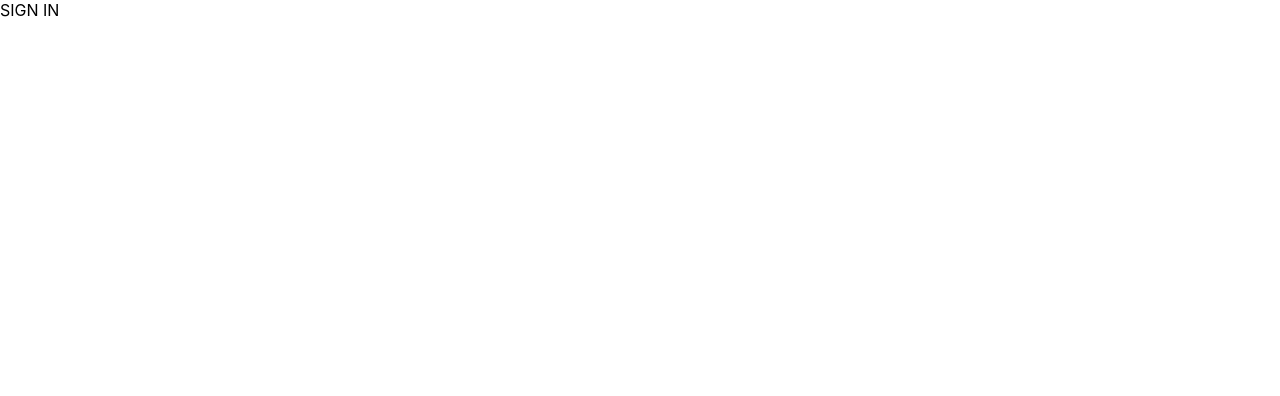
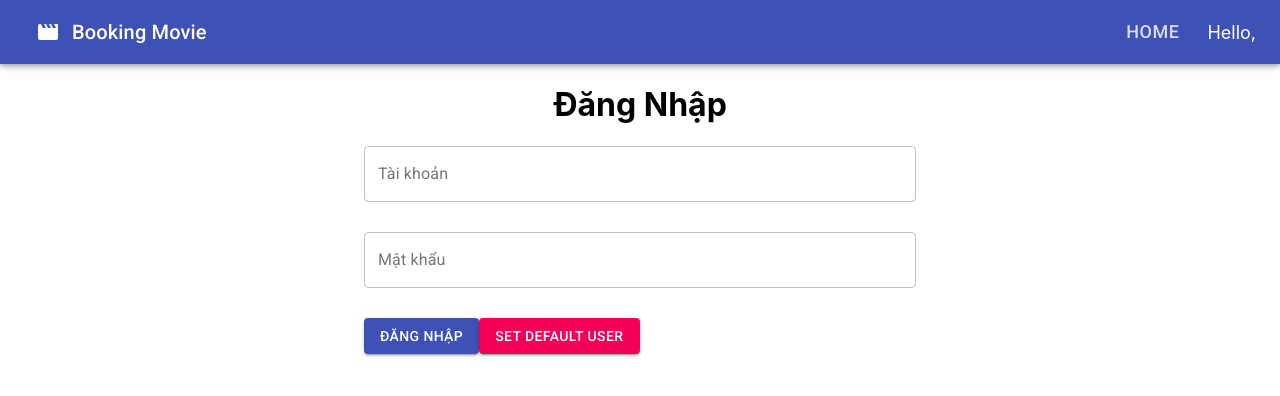
Before and after one commit to PhucDanh/BookingMovie, a React (Create React App) app: page /signin in a window 1280 px wide. Shown: the top 396 px of the page. Built offline with nearby package versions, Linux system fonts and the light colour scheme.

Commit message:
Update project

```diff
--- a/src/components/Header/index.jsx
+++ b/src/components/Header/index.jsx
@@ -1,8 +1,9 @@
-import React, { Component } from 'react'
+import React, { Component, Fragment } from 'react'
 import { NavLink } from "react-router-dom"
 import { AppBar, Toolbar, Typography, Button, IconButton, withStyles } from "@material-ui/core"
 import { Movie } from "@material-ui/icons"
 import { styles } from "./style"
+import { connect } from 'react-redux'
 
 class Header extends Component {
     render() {
@@ -17,12 +18,24 @@ class Header extends Component {
                         Booking Movie
                     </Typography>
                     <NavLink className={navLink} activeClassName={activeNavLink} component={Button} exact to="/">Home</NavLink>
-                    <NavLink className={navLink} activeClassName={activeNavLink} component={Button} exact to="/signin">Sign In</NavLink>
-                    <NavLink className={navLink} activeClassName={activeNavLink} component={Button} exact to="/signup">Sign Up</NavLink>
+
+                    {
+                        this.props.accountInfor ? (
+                            <span className={`${navLink} ${activeNavLink}`}>Hello, {this.props.accountInfor.hoTen}</span>
+                        ) : (
+                            <Fragment>
+                                <NavLink className={navLink} activeClassName={activeNavLink} component={Button} exact to="/signin">Sign In</NavLink>
+                                <NavLink className={navLink} activeClassName={activeNavLink} component={Button} exact to="/signup">Sign Up</NavLink>
+                            </Fragment>
+                        )
+                    }
+
                 </Toolbar>
             </AppBar>
         )
     }
 }
 
-export default withStyles(styles)(Header);
+const mapStateToProps = (state) => ({accountInfor: state.myAccount.accountInfor})
+
+export default connect(mapStateToProps)(withStyles(styles)(Header));
--- a/src/components/VerticalTab/index.jsx
+++ b/src/components/VerticalTab/index.jsx
@@ -2,6 +2,7 @@ import React, { Component } from 'react'
 import PropTypes from 'prop-types';
 import { Box, Typography, Tab, Tabs, Avatar } from '@material-ui/core';
 import VerticalTabItem from '../VerticalTabItem';
+import { Alert } from '@material-ui/lab';
 
 function TabPanel(props) {
     const { children, value, index, ...other } = props;
@@ -84,7 +85,7 @@ export default class VerticalTab extends Component {
                                             color: "#ff6347",
                                             fontSize: "25px",
                                             fontStyle: "italic",
-                                            fontWeight: "900"
+                                            fontWeight: "900",
                                         }}
                                     >{item.diaChi}</Typography>
                                     <VerticalTabItem
@@ -97,7 +98,7 @@ export default class VerticalTab extends Component {
                             )
                         } else return (
                             <TabPanel key={i} value={this.state.value} index={i} >
-                                <Typography>Không có suất chiếu</Typography>
+                                <Alert severity="info">Không có suất chiếu !!!</Alert>
                             </TabPanel>
                         );
                     })
--- a/src/components/VerticalTabItem/index.jsx
+++ b/src/components/VerticalTabItem/index.jsx
@@ -7,8 +7,6 @@ import { NavLink } from 'react-router-dom'
 import { createAction } from '../../store/action/action'
 import { actionType } from '../../store/type/type'
 import { connect } from 'react-redux'
-
-// check github
 class VerticalTabItem extends Component {
     constructor(props) {
         super(props);
--- /dev/null
+++ b/src/store/action/auth.js
@@ -0,0 +1,43 @@
+import axios from "axios";
+import { actionType } from "../type/type";
+import { createAction } from "../action/action"
+
+
+export const signIn = (userLogin, callBack) => {
+    return (dispatch) => {
+        axios({
+            method: "POST",
+            url: "https://movienew.cybersoft.edu.vn/api/QuanLyNguoiDung/DangNhap",
+            data: userLogin,
+            headers: {
+                TokenCybersoft: localStorage.getItem("tokenCyberSoft"),
+            },
+        }).then((res) => {
+            console.log(res.data.content);
+            dispatch(createAction(
+                actionType.SET_ME,
+                res.data.content
+            ));
+            localStorage.setItem("token", res.data.accessToken);
+            callBack();
+        }).catch((err) => {
+            console.log("error sign in",{...err});
+            alert(err.response.data.content);
+        })
+    }
+}
+
+export const fetchMe = (dispatch) => {
+    try {
+        const res = axios({
+            method: "POST",
+            url: "https://elearning0706.cybersoft.edu.vn/api/QuanLyNguoiDung/ThongTinNguoiDung",
+        });
+        dispatch(createAction(
+            actionType.SET_ME,
+            res.data
+        ));
+    } catch (err) {
+        console.log("error get user infor",{...err})
+    }
+}
--- a/src/store/reducers/myAccount.js
+++ b/src/store/reducers/myAccount.js
@@ -1,13 +1,17 @@
 import { actionType } from "../type/type";
 
 const initialState = {
-    movieList : {}
+    ticketDetail : {},
+    accountInfor: {}
 };
 
 const reducer = (state = initialState, action) => {
     switch(action.type) {
         case actionType.SET_TICKET_DETAIL:
-            state.movieList = {...action.payload};
+            state.ticketDetail = {...action.payload};
+            return {...state};
+        case actionType.SET_ME:
+            state.accountInfor = {...action.payload};
             return {...state};
         default:
             return state;
--- a/src/store/type/type.js
+++ b/src/store/type/type.js
@@ -4,4 +4,5 @@ export const actionType = {
     SET_MOVIE_BANNER: "SET_MOVIE_BANNER",
     SET_MOVIE_CINEMA: "SET_MOVIE_CINEMA",
     SET_TICKET_DETAIL: "SET_TICKET_DETAIL",
+    SET_ME: "SET_ME"
 }
--- a/src/views/Signin/index.jsx
+++ b/src/views/Signin/index.jsx
@@ -1,11 +1,86 @@
-import React, { Component } from 'react'
+import React, { Component, Fragment } from 'react'
+import { TextField, Container, Button } from '@material-ui/core'
+import Header from "../../components/Header"
+import { signIn } from '../../store/action/auth';
+import { connect } from 'react-redux';
 
-export default class SignIn extends Component {
+class SignIn extends Component {
+    constructor(props) {
+        super(props);
+        this.state = {
+            formSignIn: {
+                taiKhoan: "",
+                matKhau: "",
+            }
+        }
+    }
+
+    handleChange = (event) => {
+        console.log(event.target.name , event.target.value);
+        this.setState({
+            formSignIn: {
+                ...this.state.formSignIn,
+                [event.target.name]: event.target.value
+            }
+        })
+    }
+
+    handleSubmit = (event) => {
+        event.preventDefault();
+        this.props.dispatch(signIn(this.state.formSignIn, () => {
+            this.props.history.push("/");
+        }));
+    }
+
+    handleSetDefaultUser = () => {
+        this.setState({
+            formSignIn: {
+                taiKhoan: "danhngo2302",
+                matKhau: "12345678",
+            }
+        })
+    }
+
     render() {
         return (
-            <div>
-                SIGN IN
-            </div>
+            <Fragment>
+                <Header></Header>
+                <h1 style={{ textAlign: "center" }}>Đăng Nhập</h1>
+                <Container maxWidth="sm">
+                    <form onSubmit={this.handleSubmit}>
+                        <div style={{ marginBottom: 30 }}>
+                            <TextField
+                                onChange={this.handleChange}
+                                value={this.state.formSignIn.taiKhoan}
+                                name="taiKhoan"
+                                fullWidth
+                                label="Tài khoản"
+                                variant="outlined"
+                                />
+                        </div>
+                        <div style={{ marginBottom: 30 }}>
+                            <TextField
+                                onChange={this.handleChange}
+                                value={this.state.formSignIn.matKhau}
+                                name="matKhau"
+                                fullWidth
+                                label="Mật khẩu"
+                                variant="outlined"
+                            />
+                        </div>
+                        <div>
+                            <Button type="submit" variant="contained" color="primary">
+                                Đăng Nhập
+                            </Button>
+                            <Button type="button" onClick={this.handleSetDefaultUser} variant="contained" color="secondary">
+                                Set Default User
+                            </Button>
+                        </div>
+                    </form>
+                </Container>
+            </Fragment>
         )
     }
 }
+
+export default connect()(SignIn)
--- a/src/views/Signup/index.jsx
+++ b/src/views/Signup/index.jsx
@@ -1,13 +1,99 @@
-import React, { Component } from 'react'
+import React, { Component, Fragment } from 'react'
+import { Container, TextField, Button, withStyles } from '@material-ui/core'
 import Header from '../../components/Header'
+import { styles } from "./style"
+import axios from 'axios';
 
-export default class SignUp extends Component {
+class SignUp extends Component {
+    constructor(props) {
+        super(props);
+        this.state = {
+            formValue: {
+                taiKhoan: "",
+                matKhau: "",
+                hoTen: "",
+                soDt: "",
+                email: "",
+                maNhom: "GP01"
+            }
+        }
+    }
+
+    handleChange = (event) => {
+        this.setState({
+            formValue: {
+                ...this.state.formValue,
+                [event.target.name]: event.target.value
+            }
+        })
+    }
+
+    handleSubmit = (event) => {
+        // Ngăn việc load lại trang khi submit dữ liệu
+        event.preventDefault();
+        axios({
+            method: "POST",
+            url: "https://movienew.cybersoft.edu.vn/api/QuanLyNguoiDung/DangKy",
+            data: this.state.formValue,
+            headers: {
+                TokenCybersoft: localStorage.getItem("tokenCyberSoft"),
+            },
+        }).then((res) => {
+            console.log(res);
+        }).catch((err) => {
+            console.log({...err})
+        })
+    }
+
+    handleSetDefaultUser = () => {
+        this.setState({
+            formValue: {
+                taiKhoan: "danhngo2302",
+                matKhau: "12345678",
+                hoTen: "Ngo Phuc Danh",
+                soDt: "01233458829",
+                email: "danhngo2302@gmail.com",
+                maNhom: "GP01"
+            }
+        })
+    }
+
     render() {
+        const { formInput } = this.props.classes;
         return (
-            <div>
-                <Header/>
-                SIGN UP
-            </div>
+            <Fragment>
+                <Header />
+                <Container maxWidth="sm">
+                    <h1>Đăng Ký</h1>
+                    <form onSubmit={this.handleSubmit}>
+                        <div className={formInput} >
+                            <TextField onChange={this.handleChange} name="taiKhoan" value={this.state.formValue.taiKhoan} fullWidth label="Tài khoản" variant="outlined" />
+                        </div>
+                        <div className={formInput} >
+                            <TextField onChange={this.handleChange} name="matKhau" value={this.state.formValue.matKhau} fullWidth type="password" label="Mật khẩu" variant="outlined" />
+                        </div>
+                        <div className={formInput} >
+                            <TextField onChange={this.handleChange} name="hoTen" value={this.state.formValue.hoTen} fullWidth label="Họ Tên" variant="outlined" />
+                        </div>
+                        <div className={formInput} >
+                            <TextField onChange={this.handleChange} name="email" value={this.state.formValue.email} fullWidth label="Email" variant="outlined" />
+                        </div>
+                        <div className={formInput} >
+                            <TextField onChange={this.handleChange} name="soDt" value={this.state.formValue.soDt} fullWidth label="Số ĐT" variant="outlined" />
+                        </div>
+                        <div>
+                            <Button type="submit" variant="contained" color="primary">
+                                Đăng Ký
+                            </Button>
+                            <Button onClick={this.handleSetDefaultUser} type="button" variant="contained" color="secondary">
+                                Set Default User
+                            </Button>
+                        </div>
+                    </form>
+                </Container>
+            </Fragment>
         )
     }
 }
+
+export default withStyles(styles)(SignUp)
--- /dev/null
+++ b/src/views/Signup/style.js
@@ -0,0 +1,7 @@
+export const styles = () => {
+    return {
+        formInput: {
+            marginBottom: "20px"
+        }
+    }
+}
```
Also changed, not shown: src/store/action/movie.js (+4 -8 lines), src/views/Detail/index.jsx (+7 -5 lines).
